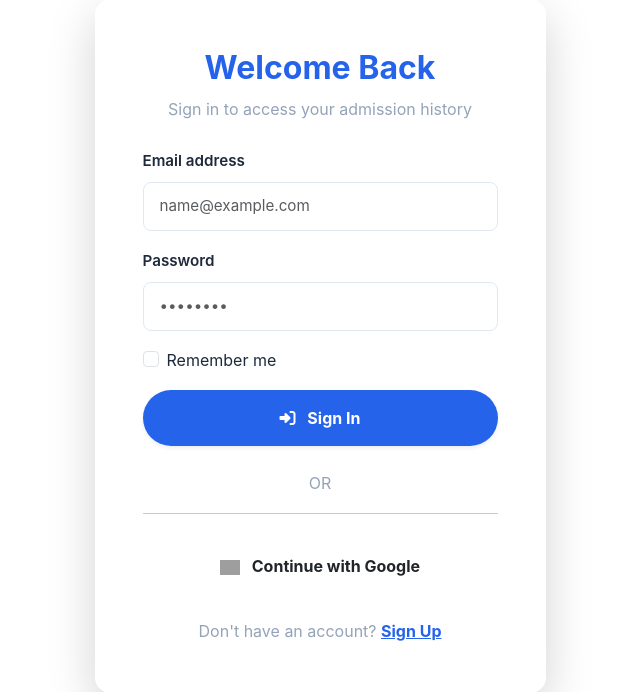
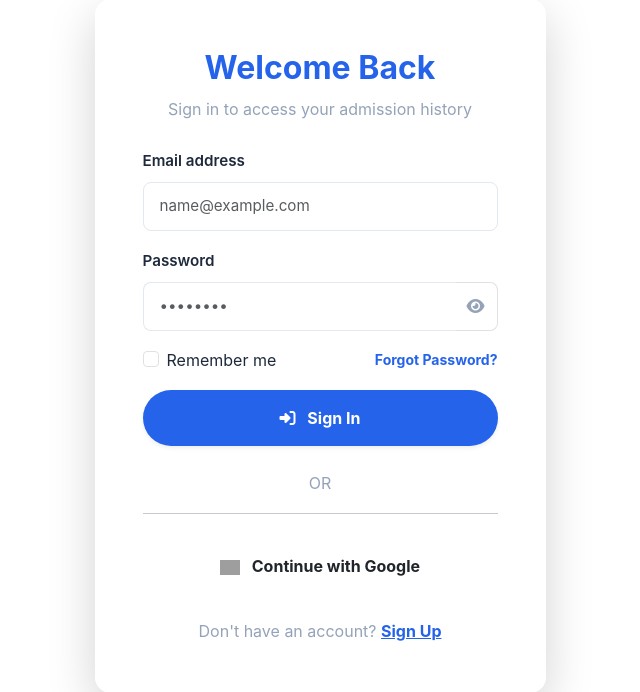
Before and after one commit to jack0546/Alfred-University-Checker, a Flask app: page /login in a window 1280 px wide. Shown: the part 154-846 px from the top of the page, without its empty margins (320-960 px from the left). Run offline with Flask 3, Linux system fonts and the light colour scheme; some libraries are stand-ins or nearby versions; grey boxes are pictures that could not be loaded.

Commit message:
feat: Add show password toggle and forgot password functionality

```diff
--- a/templates/login.html
+++ b/templates/login.html
@@ -19,11 +19,19 @@
                     </div>
                     <div class="mb-3">
                         <label for="password" class="form-label">Password</label>
-                        <input type="password" class="form-control form-control-lg rounded-3" id="password" name="password" required placeholder="••••••••">
+                        <div class="input-group flex-nowrap">
+                            <input type="password" class="form-control form-control-lg border-end-0" style="border-top-left-radius: 0.5rem; border-bottom-left-radius: 0.5rem;" id="password" name="password" required placeholder="••••••••">
+                            <span class="input-group-text bg-white border-start-0" id="togglePassword" style="cursor: pointer; border-top-right-radius: 0.5rem; border-bottom-right-radius: 0.5rem;">
+                                <i class="fas fa-eye text-muted" id="togglePasswordIcon"></i>
+                            </span>
+                        </div>
                     </div>
-                    <div class="mb-3 form-check">
-                        <input type="checkbox" class="form-check-input" id="remember" name="remember">
-                        <label class="form-check-label" for="remember">Remember me</label>
+                    <div class="mb-3 d-flex justify-content-between align-items-center">
+                        <div class="form-check mb-0">
+                            <input type="checkbox" class="form-check-input" id="remember" name="remember">
+                            <label class="form-check-label" for="remember">Remember me</label>
+                        </div>
+                        <a href="#" id="forgotPasswordLink" class="text-decoration-none small text-primary fw-bold">Forgot Password?</a>
                     </div>
                     <div class="d-grid mb-4">
                         <button type="submit" id="loginBtn" class="btn btn-primary btn-lg rounded-pill fw-bold py-3 shadow-sm">
@@ -59,9 +67,50 @@
 
 {% block extra_js %}
 <script>
+    const togglePassword = document.getElementById('togglePassword');
+    const passwordInput = document.getElementById('password');
+    const togglePasswordIcon = document.getElementById('togglePasswordIcon');
+
+    togglePassword.addEventListener('click', function () {
+        const type = passwordInput.getAttribute('type') === 'password' ? 'text' : 'password';
+        passwordInput.setAttribute('type', type);
+        togglePasswordIcon.classList.toggle('fa-eye');
+        togglePasswordIcon.classList.toggle('fa-eye-slash');
+    });
+
     const loginForm = document.getElementById('loginForm');
     const loginBtn = document.getElementById('loginBtn');
     const authError = document.getElementById('authError');
+    const forgotPasswordLink = document.getElementById('forgotPasswordLink');
+
+    // ── Forgot Password ─────────────────────────────────────────────────────
+    forgotPasswordLink.addEventListener('click', async (e) => {
+        e.preventDefault();
+        const email = document.getElementById('email').value;
+
+        hideError();
+
+        if (!email) {
+            showError("Please enter your email address first to reset your password.");
+            return;
+        }
+
+        const originalText = forgotPasswordLink.textContent;
+        forgotPasswordLink.textContent = "Sending...";
+        forgotPasswordLink.style.pointerEvents = "none";
+
+        try {
+            await firebase.auth().sendPasswordResetEmail(email);
+            authError.className = 'alert alert-success mt-3';
+            authError.textContent = "Password reset email sent! Check your inbox.";
+            authError.classList.remove('d-none');
+        } catch (error) {
+            showError("Failed to send reset email: " + error.message);
+        } finally {
+            forgotPasswordLink.textContent = originalText;
+            forgotPasswordLink.style.pointerEvents = "auto";
+        }
+    });
 
     // ── Email / Password Login ──────────────────────────────────────────────
     loginForm.addEventListener('submit', async (e) => {
@@ -163,6 +212,7 @@
     }
 
     function showError(message) {
+        authError.className = 'alert alert-danger mt-3';
         authError.textContent = message;
         authError.classList.remove('d-none');
     }
```
Also changed, not shown: templates/register.html (+17 -1 lines).
